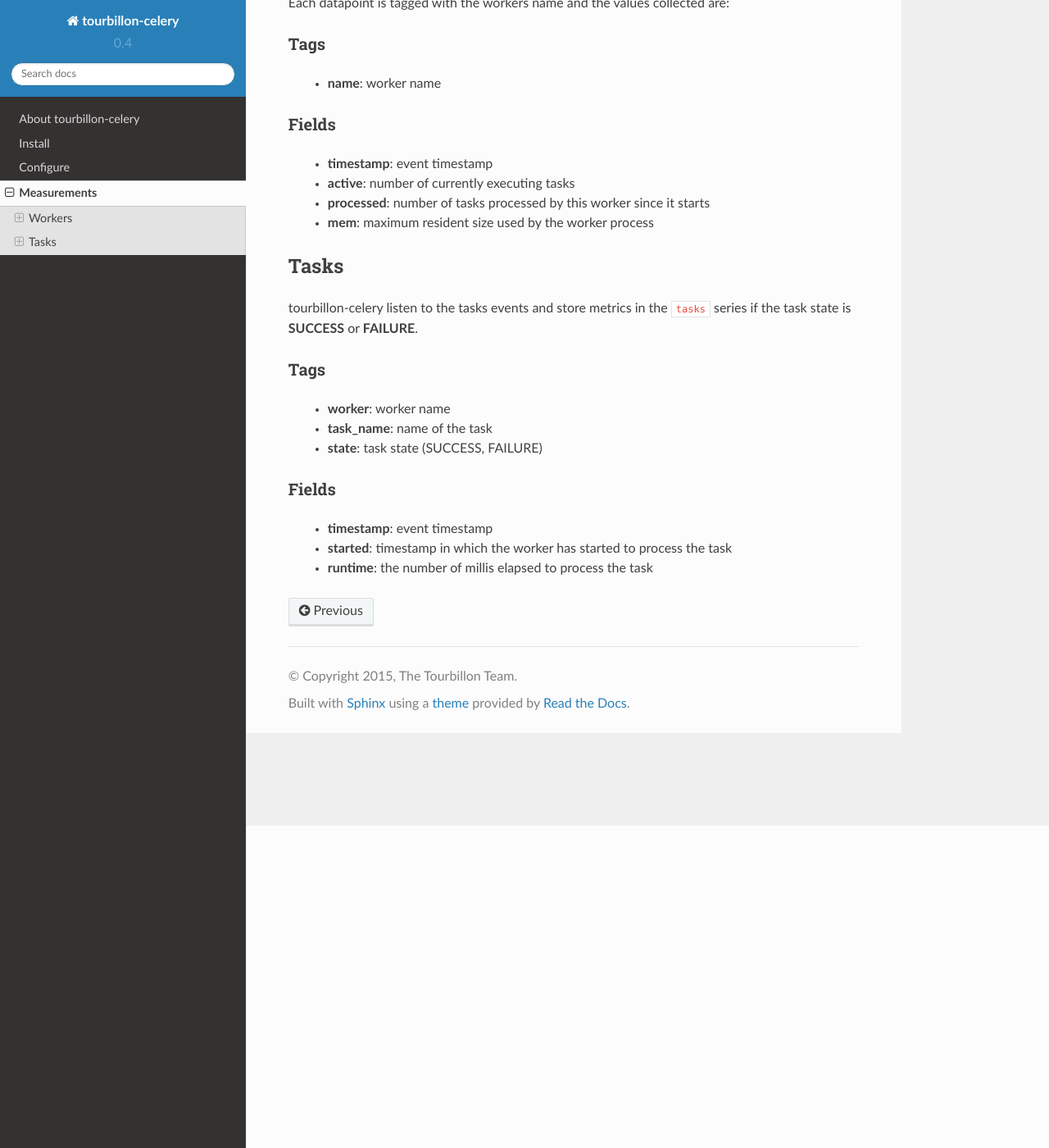
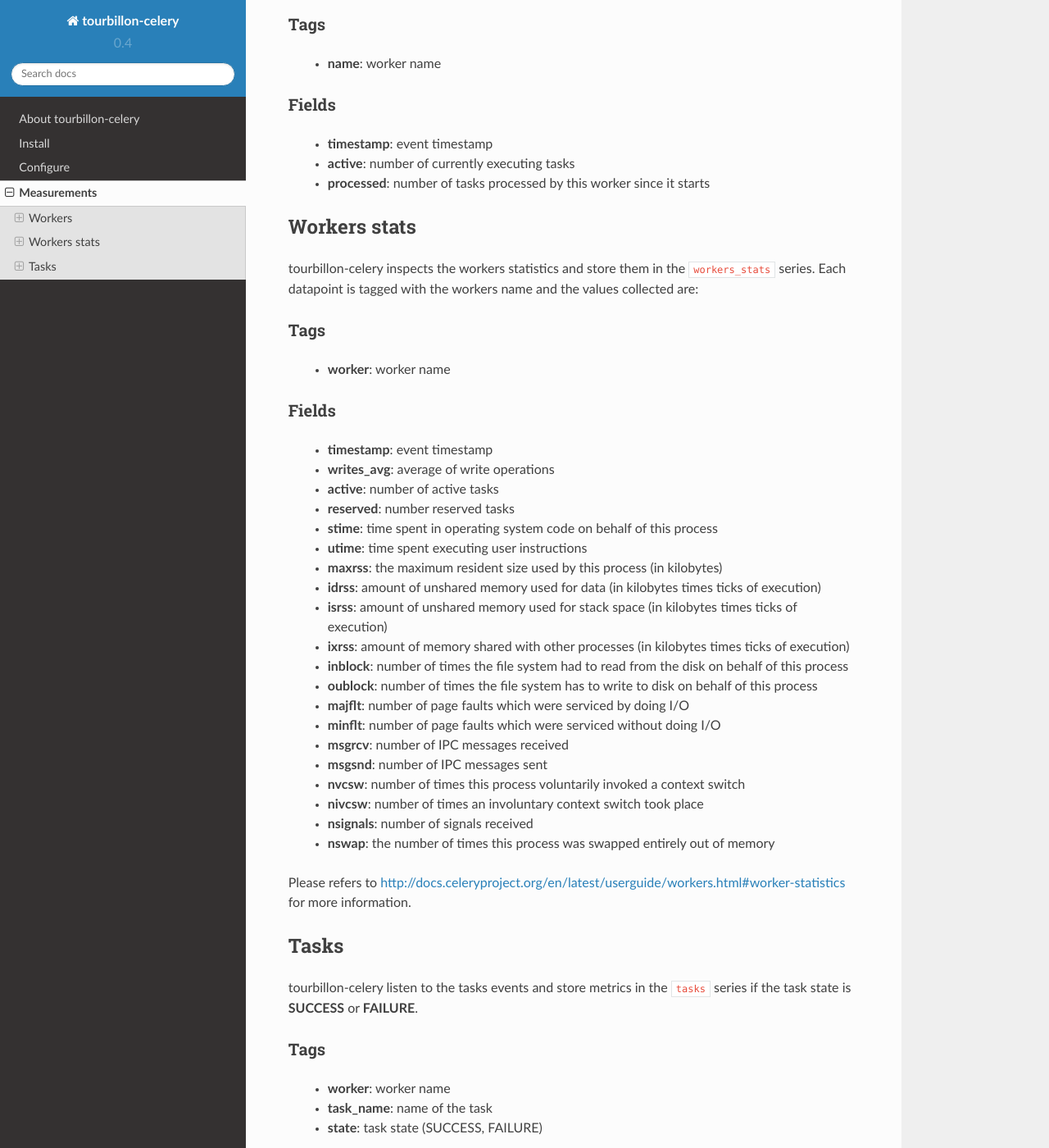
Before and after one commit to tourbillonpy/tourbillon-celery, a Sphinx documentation site: the page built from doc/source/measurements.rst, in a window 1280 px wide and 1400 px high, scrolled down 393 px. Shown: the whole window at 82% size. Built offline with Sphinx 7.4.7 and the Read the Docs theme 2.0.0, drawn with Linux system fonts in a browser that asks for light colours; some of the changed text lies outside the part shown.

Commit message:
update documentation

```diff
--- a/doc/source/measurements.rst
+++ b/doc/source/measurements.rst
@@ -23,7 +23,44 @@
 	* **timestamp**: event timestamp
 	* **active**: number of currently executing tasks
 	* **processed**: number of tasks processed by this worker since it starts
-	* **mem**: maximum resident size used by the worker process
+
+
+Workers stats
+=============
+
+tourbillon-celery inspects the workers statistics and store them in the ``workers_stats`` series.
+Each datapoint is tagged with the workers name and the values collected are:
+
+
+Tags
+----
+	* **worker**: worker name
+
+Fields
+------
+
+	* **timestamp**: event timestamp
+	* **writes_avg**: average of write operations
+	* **active**: number of active tasks
+	* **reserved**: number reserved tasks
+	* **stime**: time spent in operating system code on behalf of this process
+	* **utime**: time spent executing user instructions
+	* **maxrss**: the maximum resident size used by this process (in kilobytes)
+	* **idrss**: amount of unshared memory used for data (in kilobytes times ticks of execution)
+	* **isrss**: amount of unshared memory used for stack space (in kilobytes times ticks of execution)
+	* **ixrss**: amount of memory shared with other processes (in kilobytes times ticks of execution)
+	* **inblock**: number of times the file system had to read from the disk on behalf of this process
+	* **oublock**: number of times the file system has to write to disk on behalf of this process
+	* **majflt**: number of page faults which were serviced by doing I/O
+	* **minflt**: number of page faults which were serviced without doing I/O
+	* **msgrcv**: number of IPC messages received
+	* **msgsnd**: number of IPC messages sent
+	* **nvcsw**: number of times this process voluntarily invoked a context switch
+	* **nivcsw**: number of times an involuntary context switch took place
+	* **nsignals**: number of signals received
+	* **nswap**: the number of times this process was swapped entirely out of memory
+
+Please refers to  `http://docs.celeryproject.org/en/latest/userguide/workers.html#worker-statistics <http://docs.celeryproject.org/en/latest/userguide/workers.html#worker-statistics>`_ for more information.
 
 
 Tasks
```
Also changed, not shown: other parts of doc/source/measurements.rst (+1 -1 lines).
